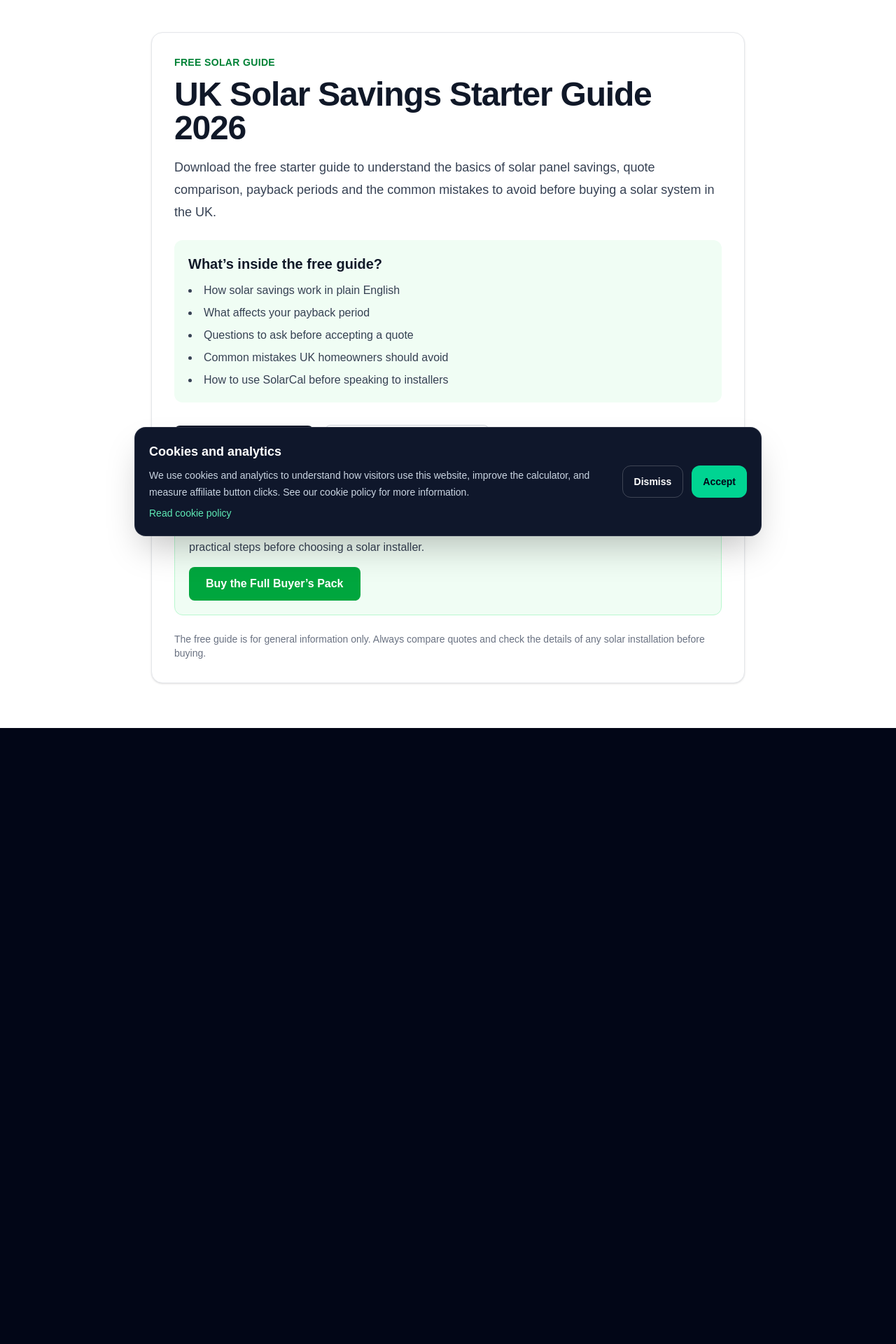
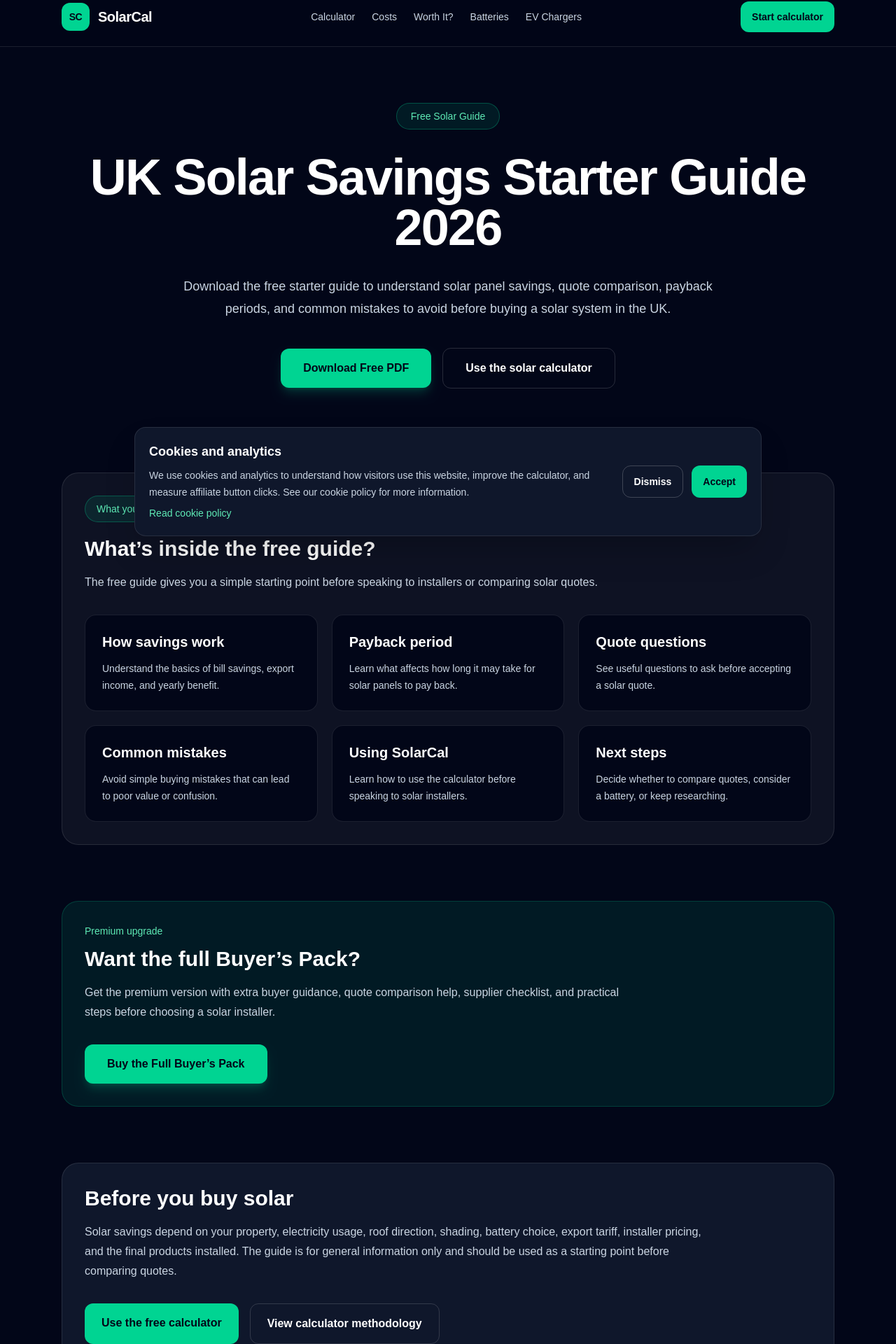
Before and after one commit to 786infinite/solar-savings-calculator-uk, a Next.js app: page /free-solar-guide in a window 1280 px wide. Shown: the part 18-1938 px from the top of the page at 70% size. Before the commit the page ends 1058 px from the top, so only its background shows below. Built offline with nearby package versions, Linux system fonts and the light colour scheme.

Commit message:
Match free guide page to site design and add Payhip button

```diff
--- a/app/free-solar-guide/page.tsx
+++ b/app/free-solar-guide/page.tsx
@@ -1,7 +1,8 @@
+import type { Metadata } from "next";
 import Script from "next/script";
-import Link from "next/link";
+import SiteShell from "@/components/SiteShell";
 
-export const metadata = {
+export const metadata: Metadata = {
   title: "Free UK Solar Savings Guide 2026 | SolarCal",
   description:
     "Download the free UK Solar Savings Starter Guide 2026 and learn how to compare solar quotes, understand savings and avoid common buying mistakes.",
@@ -9,86 +10,168 @@
 
 export default function FreeSolarGuidePage() {
   return (
-    <>
+    <SiteShell>
       <Script src="https://payhip.com/payhip.js" strategy="afterInteractive" />
 
-      <main className="min-h-screen bg-white">
-        <section className="mx-auto max-w-4xl px-6 py-16">
-          <div className="rounded-2xl border border-gray-200 bg-white p-8 shadow-sm">
-            <p className="mb-3 text-sm font-semibold uppercase tracking-wide text-green-700">
+      <main>
+        <section className="mx-auto max-w-6xl px-6 py-20 text-center">
+          <p className="mx-auto inline-flex rounded-full border border-emerald-400/30 bg-emerald-400/10 px-5 py-2 text-sm font-medium text-emerald-300">
             Free Solar Guide
           </p>
 
-            <h1 className="mb-4 text-3xl font-bold tracking-tight text-gray-900 md:text-5xl">
+          <h1 className="mx-auto mt-8 max-w-5xl text-5xl font-bold tracking-tight sm:text-6xl md:text-7xl">
             UK Solar Savings Starter Guide 2026
           </h1>
 
-            <p className="mb-6 text-lg leading-8 text-gray-700">
-              Download the free starter guide to understand the basics of solar
-              panel savings, quote comparison, payback periods and the common
-              mistakes to avoid before buying a solar system in the UK.
+          <p className="mx-auto mt-8 max-w-3xl text-lg leading-8 text-slate-300">
+            Download the free starter guide to understand solar panel savings,
+            quote comparison, payback periods, and common mistakes to avoid
+            before buying a solar system in the UK.
           </p>
 
-            <div className="mb-8 rounded-xl bg-green-50 p-5">
-              <h2 className="mb-3 text-xl font-semibold text-gray-900">
-                What’s inside the free guide?
-              </h2>
-
-              <ul className="list-inside list-disc space-y-2 text-gray-700">
-                <li>How solar savings work in plain English</li>
-                <li>What affects your payback period</li>
-                <li>Questions to ask before accepting a quote</li>
-                <li>Common mistakes UK homeowners should avoid</li>
-                <li>How to use SolarCal before speaking to installers</li>
-              </ul>
-            </div>
-
-            <div className="flex flex-col gap-4 sm:flex-row sm:items-center">
+          <div className="mt-10 flex flex-col items-center justify-center gap-4 sm:flex-row">
             <a
               href="/guides/uk-solar-savings-starter-guide-2026.pdf"
               download
-                className="inline-block rounded-lg bg-gray-900 px-6 py-3 text-center font-semibold text-white hover:bg-gray-800"
+              className="rounded-xl bg-emerald-400 px-8 py-4 font-semibold text-slate-950 shadow-lg shadow-emerald-400/20 hover:bg-emerald-300"
             >
               Download Free PDF
             </a>
 
-              <Link
+            <a
               href="/solar-savings-calculator"
-                className="inline-block rounded-lg border border-gray-300 px-6 py-3 text-center font-semibold text-gray-900 hover:bg-gray-50"
+              className="rounded-xl border border-white/15 px-8 py-4 font-semibold text-white hover:bg-white/10"
             >
-                Use the Solar Calculator
-              </Link>
+              Use the solar calculator
+            </a>
+          </div>
+        </section>
+
+        <section className="mx-auto max-w-6xl px-6 py-10">
+          <div className="rounded-3xl border border-white/10 bg-white/5 p-8">
+            <div className="max-w-3xl">
+              <p className="inline-flex rounded-full border border-emerald-400/30 bg-emerald-400/10 px-4 py-2 text-sm font-medium text-emerald-300">
+                What you get
+              </p>
+
+              <h2 className="mt-5 text-3xl font-bold">
+                What’s inside the free guide?
+              </h2>
+
+              <p className="mt-4 leading-7 text-slate-300">
+                The free guide gives you a simple starting point before
+                speaking to installers or comparing solar quotes.
+              </p>
             </div>
 
-            <div className="mt-8 rounded-xl border border-green-200 bg-green-50 p-5">
-              <h2 className="mb-2 text-xl font-semibold text-gray-900">
+            <div className="mt-8 grid gap-5 md:grid-cols-2 lg:grid-cols-3">
+              <GuideCard
+                title="How savings work"
+                description="Understand the basics of bill savings, export income, and yearly benefit."
+              />
+
+              <GuideCard
+                title="Payback period"
+                description="Learn what affects how long it may take for solar panels to pay back."
+              />
+
+              <GuideCard
+                title="Quote questions"
+                description="See useful questions to ask before accepting a solar quote."
+              />
+
+              <GuideCard
+                title="Common mistakes"
+                description="Avoid simple buying mistakes that can lead to poor value or confusion."
+              />
+
+              <GuideCard
+                title="Using SolarCal"
+                description="Learn how to use the calculator before speaking to solar installers."
+              />
+
+              <GuideCard
+                title="Next steps"
+                description="Decide whether to compare quotes, consider a battery, or keep researching."
+              />
+            </div>
+          </div>
+        </section>
+
+        <section className="mx-auto max-w-6xl px-6 py-10">
+          <div className="rounded-3xl border border-emerald-400/20 bg-emerald-400/10 p-8">
+            <p className="text-sm font-medium text-emerald-300">
+              Premium upgrade
+            </p>
+
+            <h2 className="mt-3 text-3xl font-bold">
               Want the full Buyer’s Pack?
             </h2>
 
-              <p className="mb-4 text-gray-700">
+            <p className="mt-4 max-w-3xl leading-7 text-slate-300">
               Get the premium version with extra buyer guidance, quote
-                comparison help, supplier checklist and practical steps before
+              comparison help, supplier checklist, and practical steps before
               choosing a solar installer.
             </p>
 
+            <div className="mt-8">
               <a
                 href="https://payhip.com/b/BMvmN"
-                className="payhip-buy-button inline-block rounded-lg bg-green-600 px-6 py-3 font-semibold text-white hover:bg-green-700"
+                className="payhip-buy-button inline-flex rounded-xl bg-emerald-400 px-8 py-4 font-semibold text-slate-950 shadow-lg shadow-emerald-400/20 hover:bg-emerald-300"
                 data-theme="green"
                 data-product="BMvmN"
               >
                 Buy the Full Buyer’s Pack
               </a>
             </div>
+          </div>
+        </section>
 
-            <p className="mt-6 text-sm text-gray-500">
-              The free guide is for general information only. Always compare
-              quotes and check the details of any solar installation before
-              buying.
+        <section className="mx-auto max-w-6xl px-6 py-10">
+          <div className="rounded-3xl border border-white/10 bg-slate-900 p-8">
+            <h2 className="text-3xl font-bold">Before you buy solar</h2>
+
+            <p className="mt-4 max-w-4xl leading-7 text-slate-300">
+              Solar savings depend on your property, electricity usage, roof
+              direction, shading, battery choice, export tariff, installer
+              pricing, and the final products installed. The guide is for
+              general information only and should be used as a starting point
+              before comparing quotes.
             </p>
+
+            <div className="mt-8 flex flex-col gap-4 sm:flex-row">
+              <a
+                href="/solar-savings-calculator"
+                className="rounded-xl bg-emerald-400 px-6 py-4 font-semibold text-slate-950 hover:bg-emerald-300"
+              >
+                Use the free calculator
+              </a>
+
+              <a
+                href="/calculator-methodology"
+                className="rounded-xl border border-white/15 px-6 py-4 font-semibold text-white hover:bg-white/10"
+              >
+                View calculator methodology
+              </a>
+            </div>
           </div>
         </section>
       </main>
-    </>
+    </SiteShell>
   );
 }
+
+function GuideCard({
+  title,
+  description,
+}: {
+  title: string;
+  description: string;
+}) {
+  return (
+    <div className="rounded-2xl border border-white/10 bg-slate-950 p-6">
+      <h3 className="text-xl font-semibold">{title}</h3>
+      <p className="mt-3 text-sm leading-6 text-slate-300">{description}</p>
+    </div>
+  );
+}
```
Lines whose indentation alone changed are shown as unchanged.
